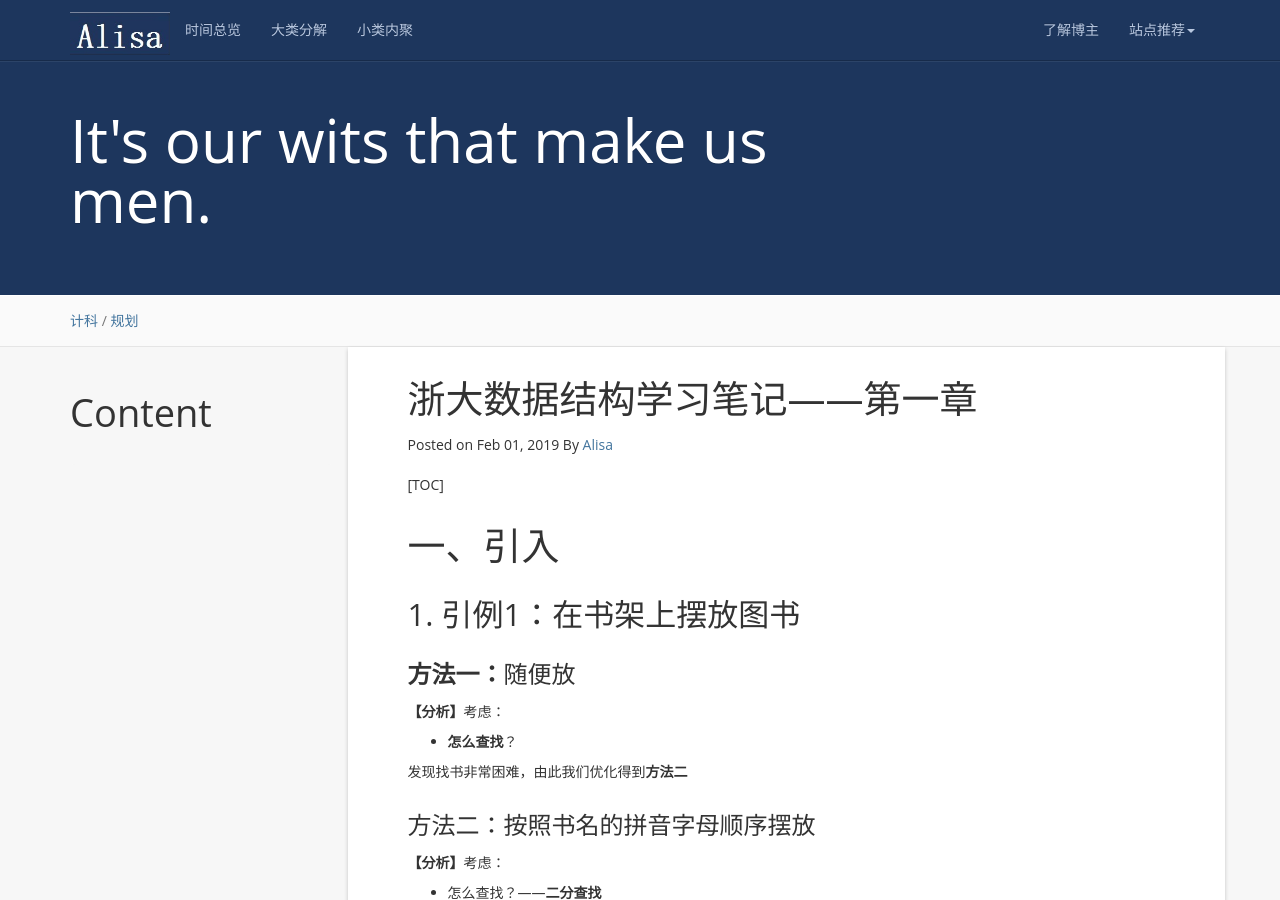
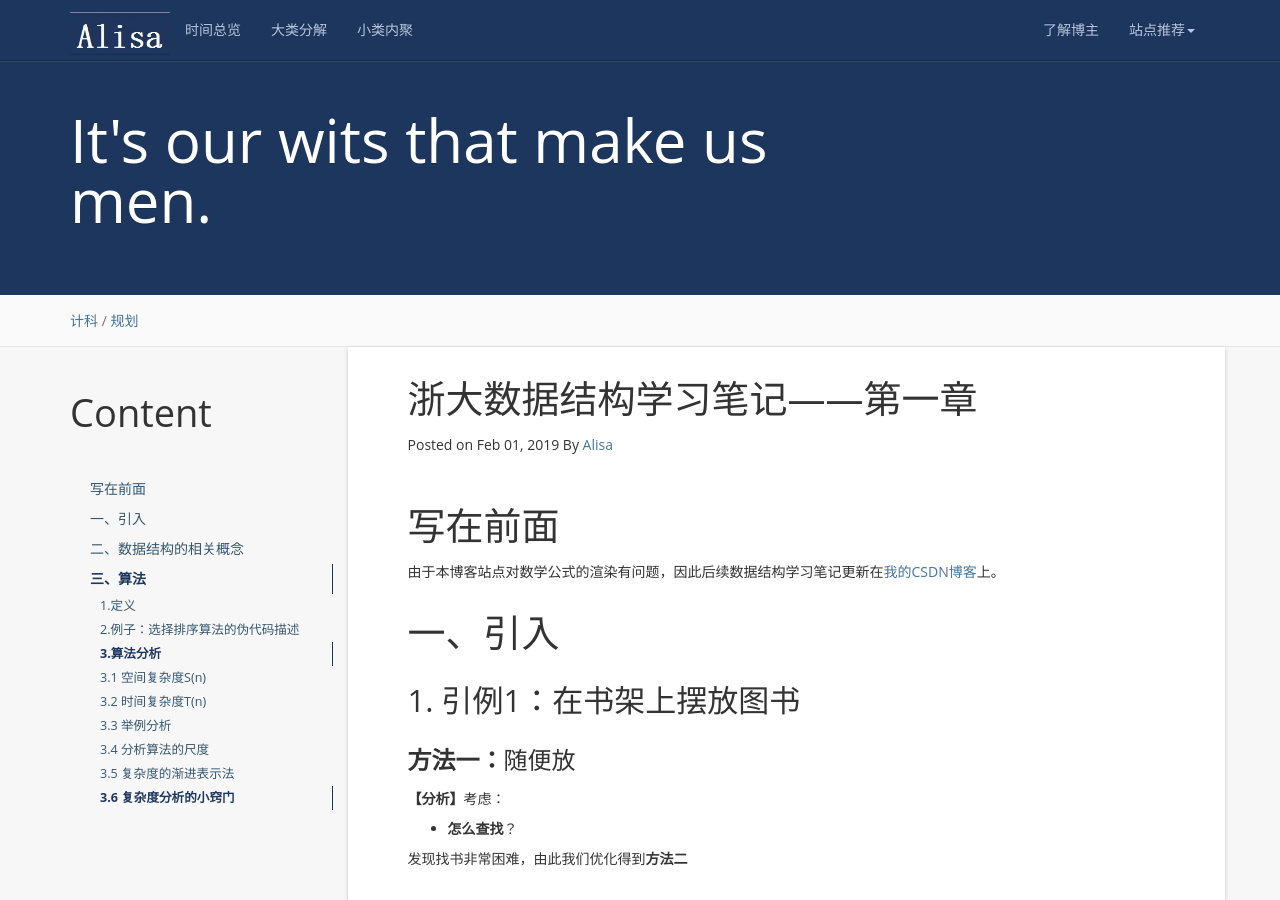
Before and after one commit to Katherine001/katherine001.github.io, a Jekyll site: the page built from _posts/2019-02-01-sjjg01.md, in a window 1280 px wide and 900 px high. Built offline with Jekyll 4.4.1, drawn with Linux system fonts in a browser that asks for light colours; nearby versions of some CDN libraries; a script that is not in the unit is left out; comment, search, counter and statistics services are not loaded.

Commit message:
Update 2019-02-01-sjjg01.md
1

```diff
--- a/_posts/2019-02-01-sjjg01.md
+++ b/_posts/2019-02-01-sjjg01.md
@@ -6,9 +6,11 @@ categories: 计科
 tag: 规划
 ---
 
-[TOC]
+* content
+{:toc}
+# 写在前面
 
-
+由于本博客站点对数学公式的渲染有问题，因此后续数据结构学习笔记更新在<a href='https://blog.csdn.net/Katherineljn'>我的CSDN博客</a>上。
 
 # 一、引入
 
```
